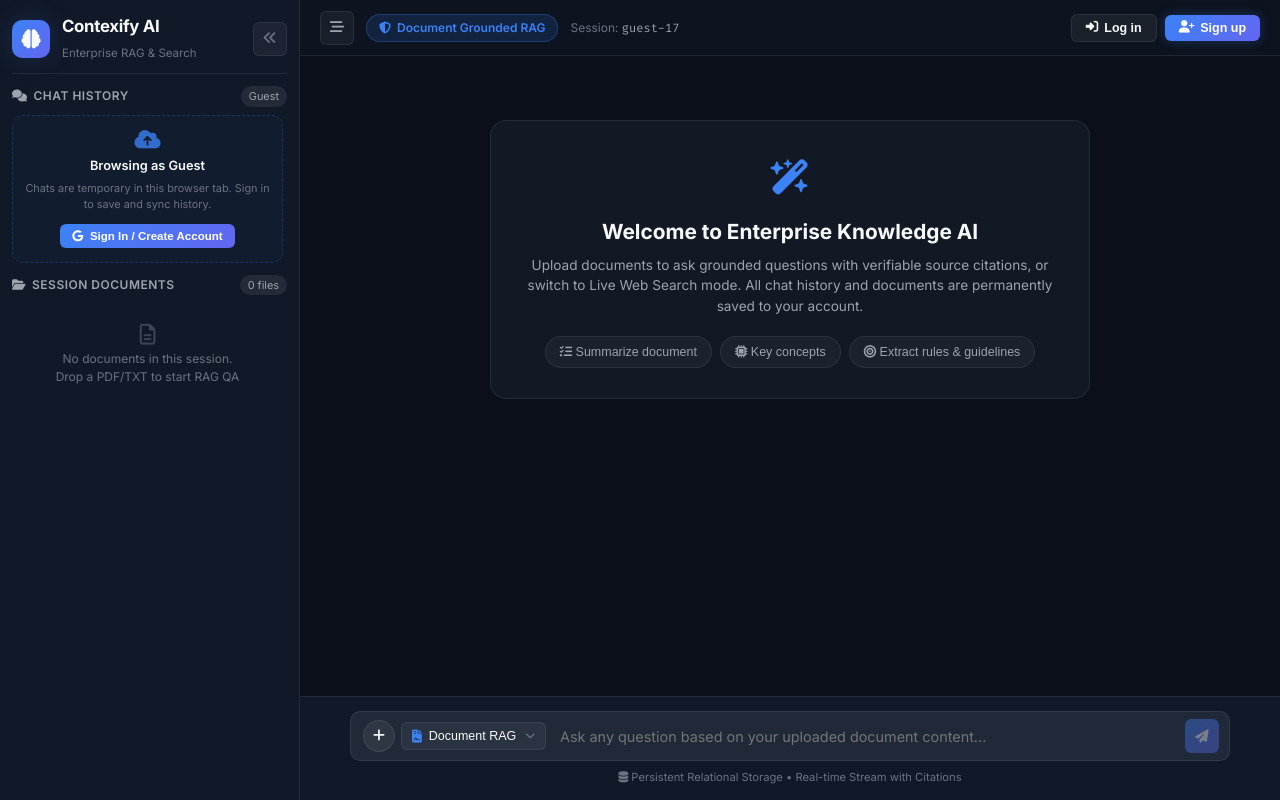
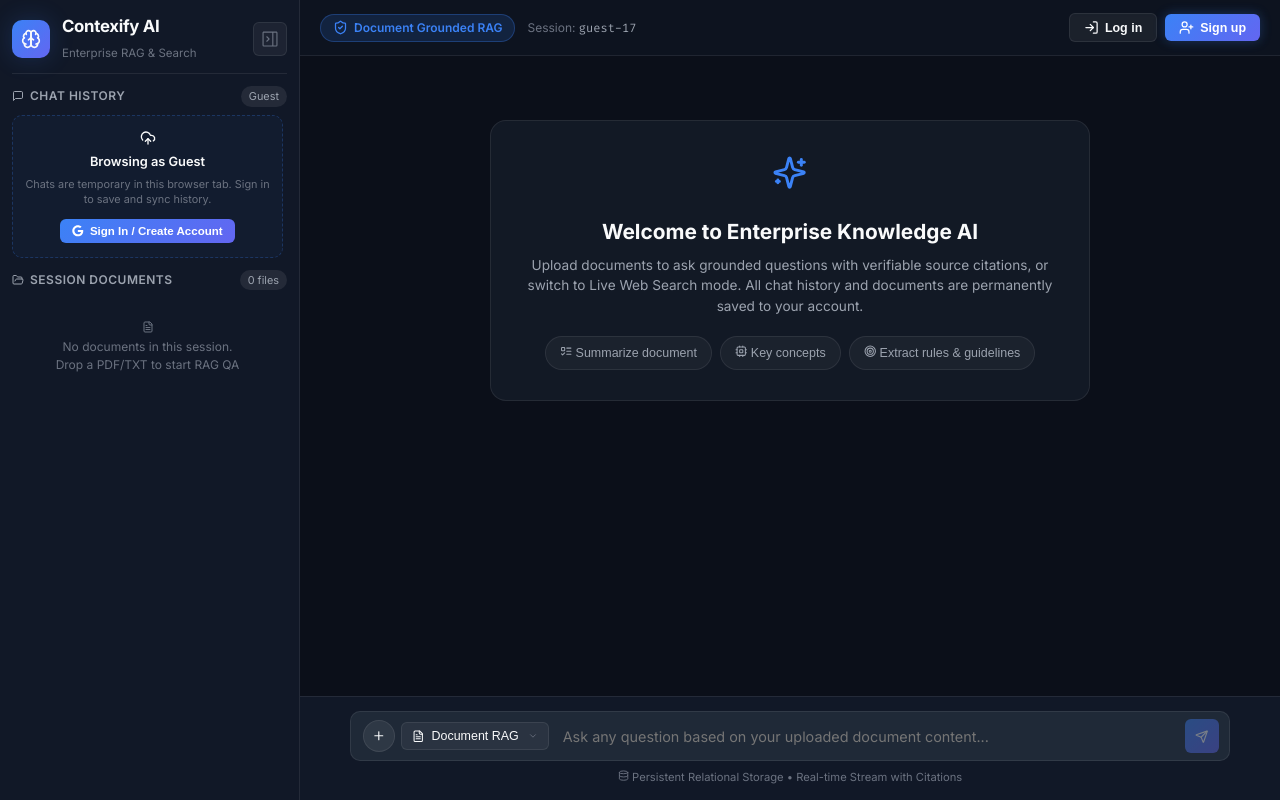
Before and after one commit to Prats129/Contexify, a React (Vite) app in the folder frontend/: page / in a window 1280 px wide. Built offline with nearby package versions, Linux system fonts and the light colour scheme.

Commit message:
feat: replace FontAwesome icons with React Icons for improved consistency and performance

```diff
--- a/frontend/src/components/Chat/ChatHeader.tsx
+++ b/frontend/src/components/Chat/ChatHeader.tsx
@@ -1,4 +1,11 @@
 import React from 'react';
+import {
+  LuGlobe,
+  LuShieldCheck,
+  LuLogIn,
+  LuUserPlus,
+  LuPlus,
+} from 'react-icons/lu';
 import type { ChatMode, User } from '../../types';
 
 interface ChatHeaderProps {
@@ -15,8 +22,6 @@
   currentMode,
   sessionId,
   onNewSession,
-  isSidebarOpen,
-  onToggleSidebar,
   currentUser,
   onOpenUserModal,
 }) => {
@@ -25,18 +30,9 @@
   return (
     <header className="workspace-header">
       <div className="header-left">
-        <button
-          type="button"
-          className="btn-toggle-sidebar-header"
-          onClick={onToggleSidebar}
-          title={isSidebarOpen ? 'Collapse sidebar' : 'Expand sidebar'}
-        >
-          <i className={`fa-solid ${isSidebarOpen ? 'fa-bars-staggered' : 'fa-bars'}`}></i>
-        </button>
-
         <div className="header-mode-indicator">
           <span className={`mode-badge ${isWeb ? 'WEB' : 'RAG'}`}>
-            <i className={`fa-solid ${isWeb ? 'fa-globe' : 'fa-shield-halved'}`}></i>{' '}
+            {isWeb ? <LuGlobe size={15} /> : <LuShieldCheck size={15} />}
             {isWeb ? 'Live Web Search' : 'Document Grounded RAG'}
           </span>
           <span className="session-tag">
@@ -54,14 +50,14 @@
               className="btn-header-login"
               onClick={() => onOpenUserModal('login')}
             >
-              <i className="fa-solid fa-right-to-bracket"></i> Log in
+              <LuLogIn size={15} /> Log in
             </button>
             <button
               type="button"
               className="btn-header-signup"
               onClick={() => onOpenUserModal('register')}
             >
-              <i className="fa-solid fa-user-plus"></i> Sign up
+              <LuUserPlus size={15} /> Sign up
             </button>
           </div>
         )}
@@ -74,7 +70,7 @@
             onClick={onNewSession}
             title="Start New Session"
           >
-            <i className="fa-solid fa-plus"></i> New Chat
+            <LuPlus size={15} /> New Chat
           </button>
         )}
       </div>
--- a/frontend/src/components/Chat/ChatInput.tsx
+++ b/frontend/src/components/Chat/ChatInput.tsx
@@ -1,4 +1,21 @@
 import React, { useRef, useEffect, useState } from 'react';
+import {
+  LuPlus,
+  LuFileText,
+  LuFileCode,
+  LuFileImage,
+  LuFile,
+  LuGlobe,
+  LuImage,
+  LuChevronDown,
+  LuChevronUp,
+  LuCheck,
+  LuSend,
+  LuLoader,
+  LuX,
+  LuDatabase,
+  LuSlidersHorizontal,
+} from 'react-icons/lu';
 import type { ChatMode, DocumentMetadata } from '../../types';
 
 interface ChatInputProps {
@@ -98,25 +115,25 @@
         return {
           title: 'Document RAG',
           desc: 'Grounded Context QA',
-          icon: 'fa-solid fa-file-contract',
+          icon: <LuFileText />,
         };
       case 'WEB_SEARCH':
         return {
           title: 'Web Search',
           desc: 'Live Internet Access',
-          icon: 'fa-solid fa-globe',
+          icon: <LuGlobe />,
         };
       case 'MULTIMODAL':
         return {
           title: 'Multimodal',
           desc: 'Vision & Audio (Coming)',
-          icon: 'fa-solid fa-photo-film',
+          icon: <LuImage />,
         };
       default:
         return {
           title: 'Document RAG',
           desc: 'Grounded Context QA',
-          icon: 'fa-solid fa-file-contract',
+          icon: <LuFileText />,
         };
     }
   };
@@ -131,17 +148,16 @@
       : 'Ask a question with multimodal vision & audio...';
 
   const getFileIcon = (fileType: string) => {
-    if (fileType === '.pdf') return 'fa-solid fa-file-pdf';
-    if (fileType === '.txt' || fileType === '.md')
-      return 'fa-solid fa-file-lines';
+    if (fileType === '.pdf') return <LuFileText />;
+    if (fileType === '.txt' || fileType === '.md') return <LuFileCode />;
     if (
       fileType === '.png' ||
       fileType === '.jpg' ||
       fileType === '.jpeg' ||
       fileType === '.webp'
     )
-      return 'fa-solid fa-file-image';
-    return 'fa-solid fa-file';
+      return <LuFileImage />;
+    return <LuFile />;
   };
 
   return (
@@ -151,7 +167,7 @@
         <div className="input-attachments-bar">
           {isUploading && (
             <div className="input-upload-pill">
-              <i className="fa-solid fa-spinner fa-spin"></i>
+              <LuLoader className="icon-spin" />
               <span>{uploadStatusText || 'Vectorizing document...'}</span>
             </div>
           )}
@@ -162,7 +178,7 @@
               className="input-attached-pill"
               title={`${doc.filename} (${(doc.file_size_bytes / 1024).toFixed(1)} KB)`}
             >
-              <i className={getFileIcon(doc.file_type)}></i>
+              {getFileIcon(doc.file_type)}
               <span className="pill-name">{doc.filename}</span>
               {onDeleteDocument && (
                 <button
@@ -171,7 +187,7 @@
                   onClick={() => onDeleteDocument(doc.document_id)}
                   title="Remove document"
                 >
-                  <i className="fa-solid fa-xmark"></i>
+                  <LuX />
                 </button>
               )}
             </div>
@@ -199,11 +215,7 @@
               title="Add document or image"
               disabled={isUploading || isSending}
             >
-              {isUploading ? (
-                <i className="fa-solid fa-spinner fa-spin"></i>
-              ) : (
-                <i className="fa-solid fa-plus"></i>
-              )}
+              {isUploading ? <LuLoader className="icon-spin" /> : <LuPlus />}
             </button>
 
             {/* Mode Dropdown Selector */}
@@ -215,22 +227,22 @@
                 title="Select Engine Mode"
                 disabled={isSending}
               >
-                <i className={currentModeDetails.icon}></i>
+                {currentModeDetails.icon}
                 <span className="mode-dropdown-label">
                   {currentModeDetails.title}
                 </span>
-                <i
-                  className={`fa-solid fa-chevron-${
-                    isDropdownOpen ? 'up' : 'down'
-                  } mode-chevron`}
-                ></i>
+                {isDropdownOpen ? (
+                  <LuChevronUp className="mode-chevron" />
+                ) : (
+                  <LuChevronDown className="mode-chevron" />
+                )}
               </button>
 
               {/* Dropdown Popup Menu */}
               {isDropdownOpen && (
                 <div className="mode-dropdown-menu">
                   <div className="mode-dropdown-header">
-                    <i className="fa-solid fa-sliders"></i> Engine Mode
+                    <LuSlidersHorizontal /> Engine Mode
                   </div>
 
                   <button
@@ -241,14 +253,14 @@
                     onClick={() => handleSelectMode('DOCUMENT_RAG')}
                   >
                     <div className="item-icon-wrapper">
-                      <i className="fa-solid fa-file-contract"></i>
+                      <LuFileText />
                     </div>
                     <div className="item-info">
                       <span className="item-title">Document RAG</span>
                       <span className="item-desc">Grounded Context QA</span>
                     </div>
                     {currentMode === 'DOCUMENT_RAG' && (
-                      <i className="fa-solid fa-check item-check"></i>
+                      <LuCheck className="item-check" />
                     )}
                   </button>
 
@@ -260,14 +272,14 @@
                     onClick={() => handleSelectMode('WEB_SEARCH')}
                   >
                     <div className="item-icon-wrapper">
-                      <i className="fa-solid fa-globe"></i>
+                      <LuGlobe />
                     </div>
                     <div className="item-info">
                       <span className="item-title">Web Search</span>
                       <span className="item-desc">Live Internet Access</span>
                     </div>
                     {currentMode === 'WEB_SEARCH' && (
-                      <i className="fa-solid fa-check item-check"></i>
+                      <LuCheck className="item-check" />
                     )}
                   </button>
 
@@ -280,14 +292,14 @@
                     title="Vision & Audio (Coming)"
                   >
                     <div className="item-icon-wrapper">
-                      <i className="fa-solid fa-photo-film"></i>
+                      <LuImage />
                     </div>
                     <div className="item-info">
                       <span className="item-title">Multimodal</span>
                       <span className="item-desc">Vision & Audio (Coming)</span>
                     </div>
                     {currentMode === 'MULTIMODAL' && (
-                      <i className="fa-solid fa-check item-check"></i>
+                      <LuCheck className="item-check" />
                     )}
                   </button>
                 </div>
@@ -314,18 +326,14 @@
             disabled={isSending || !inputQuery.trim()}
             title="Send Question"
           >
-            {isSending ? (
-              <i className="fa-solid fa-spinner fa-spin"></i>
-            ) : (
-              <i className="fa-solid fa-paper-plane"></i>
-            )}
+            {isSending ? <LuLoader className="icon-spin" /> : <LuSend />}
           </button>
         </div>
       </form>
       <div className="input-footer">
         <span>
-          <i className="fa-solid fa-database"></i> Persistent Relational Storage
-          • Real-time Stream with Citations
+          <LuDatabase /> Persistent Relational Storage • Real-time Stream with
+          Citations
         </span>
       </div>
     </div>
--- a/frontend/src/components/Chat/ChatWorkspace.tsx
+++ b/frontend/src/components/Chat/ChatWorkspace.tsx
@@ -1,4 +1,5 @@
 import React, { useState, useRef, useEffect } from 'react';
+import { LuCloudUpload } from 'react-icons/lu';
 import { ChatHeader } from './ChatHeader';
 import { MessageList } from './MessageList';
 import { ChatInput } from './ChatInput';
@@ -127,7 +128,7 @@
         <div className="workspace-drop-overlay">
           <div className="drop-overlay-box">
             <div className="drop-icon-wrapper">
-              <i className="fa-solid fa-cloud-arrow-up"></i>
+              <LuCloudUpload />
             </div>
             <h3>Drop your files here</h3>
             <p>PDF, TXT, MD, CSV, JSON or images to add to this chat</p>
--- a/frontend/src/components/Chat/CitationsBox.tsx
+++ b/frontend/src/components/Chat/CitationsBox.tsx
@@ -1,4 +1,5 @@
 import React from 'react';
+import { LuQuote } from 'react-icons/lu';
 import type { Citation } from '../../types';
 
 interface CitationsBoxProps {
@@ -11,7 +12,7 @@
   return (
     <div className="citations-box">
       <div className="citations-header">
-        <i className="fa-solid fa-quote-left"></i> Retrieved Context Citations ({citations.length})
+        <LuQuote /> Retrieved Context Citations ({citations.length})
       </div>
       {citations.map((c, idx) => (
         <div key={idx} className="citation-item">
--- a/frontend/src/components/Chat/MessageList.tsx
+++ b/frontend/src/components/Chat/MessageList.tsx
@@ -1,4 +1,5 @@
 import React, { useEffect, useRef } from 'react';
+import { LuSparkles, LuListTodo, LuCpu, LuTarget } from 'react-icons/lu';
 import { MessageItem } from './MessageItem';
 import type { Message, StreamingMessageState } from '../../types';
 
@@ -26,7 +27,7 @@
       {showWelcome && (
         <div className="welcome-banner">
           <div className="welcome-icon">
-            <i className="fa-solid fa-wand-magic-sparkles"></i>
+            <LuSparkles />
           </div>
           <h2>Welcome to Enterprise Knowledge AI</h2>
           <p>
@@ -45,7 +46,7 @@
                 )
               }
             >
-              <i className="fa-solid fa-list-check"></i> Summarize document
+              <LuListTodo /> Summarize document
             </button>
             <button
               type="button"
@@ -56,7 +57,7 @@
                 )
               }
             >
-              <i className="fa-solid fa-microchip"></i> Key concepts
+              <LuCpu /> Key concepts
             </button>
             <button
               type="button"
@@ -67,7 +68,7 @@
                 )
               }
             >
-              <i className="fa-solid fa-bullseye"></i> Extract rules & guidelines
+              <LuTarget /> Extract rules & guidelines
             </button>
           </div>
         </div>
--- a/frontend/src/components/Sidebar/DocumentList.tsx
+++ b/frontend/src/components/Sidebar/DocumentList.tsx
@@ -1,4 +1,5 @@
 import React from 'react';
+import { LuFolderOpen, LuFileText, LuFileCode, LuFile, LuTrash2 } from 'react-icons/lu';
 import type { DocumentMetadata } from '../../types';
 
 interface DocumentListProps {
@@ -11,16 +12,16 @@
   onDeleteDocument,
 }) => {
   const getFileIcon = (fileType: string) => {
-    if (fileType === '.pdf') return 'fa-solid fa-file-pdf';
-    if (fileType === '.txt' || fileType === '.md') return 'fa-solid fa-file-lines';
-    return 'fa-solid fa-file';
+    if (fileType === '.pdf') return <LuFileText />;
+    if (fileType === '.txt' || fileType === '.md') return <LuFileCode />;
+    return <LuFile />;
   };
 
   return (
     <div className="sidebar-section docs-section">
       <div className="section-header">
         <label className="section-label">
-          <i className="fa-solid fa-folder-open"></i> Session Documents
+          <LuFolderOpen /> Session Documents
         </label>
         <span className="doc-count-badge">{documents.length} files</span>
       </div>
@@ -28,7 +29,7 @@
       <div className="document-list">
         {documents.length === 0 ? (
           <div className="empty-docs-placeholder">
-            <i className="fa-regular fa-file-lines"></i>
+            <LuFileText />
             <p>No documents in this session.</p>
             <span>Drop a PDF/TXT to start RAG QA</span>
           </div>
@@ -36,7 +37,7 @@
           documents.map((doc) => (
             <div key={doc.document_id} className="doc-card">
               <div className="doc-info">
-                <i className={getFileIcon(doc.file_type)}></i>
+                {getFileIcon(doc.file_type)}
                 <div className="doc-details">
                   <span className="doc-name" title={doc.filename}>
                     {doc.filename}
@@ -52,7 +53,7 @@
                 onClick={() => onDeleteDocument(doc.document_id)}
                 title="Delete Document"
               >
-                <i className="fa-solid fa-trash-can"></i>
+                <LuTrash2 />
               </button>
             </div>
           ))
--- a/frontend/src/components/Sidebar/SessionHistory.tsx
+++ b/frontend/src/components/Sidebar/SessionHistory.tsx
@@ -1,6 +1,7 @@
 import React from 'react';
+import { LuMessageSquare, LuCloudUpload, LuGlobe, LuFileText, LuTrash2 } from 'react-icons/lu';
+import { FaGoogle } from 'react-icons/fa';
 import type { ChatSession, User } from '../../types';
-import { FaGoogle } from 'react-icons/fa';
 
 interface SessionHistoryProps {
   currentUser: User | null;
@@ -25,7 +26,7 @@
     <div className="sidebar-section history-section">
       <div className="section-header">
         <label className="section-label">
-          <i className="fa-solid fa-comments"></i> Chat History
+          <LuMessageSquare /> Chat History
         </label>
         <span className="session-count-badge">
           {isGuest ? 'Guest' : sessions.length}
@@ -35,7 +36,7 @@
       <div className="session-list">
         {isGuest ? (
           <div className="guest-history-card">
-            <i className="fa-solid fa-cloud-arrow-up"></i>
+            <LuCloudUpload />
             <p className="guest-title">Browsing as Guest</p>
             <span className="guest-desc">
               Chats are temporary in this browser tab. Sign in to save and sync history.
@@ -50,7 +51,7 @@
           </div>
         ) : sessions.length === 0 ? (
           <div className="empty-sessions-placeholder">
-            <i className="fa-regular fa-message"></i>
+            <LuMessageSquare />
             <p>No conversations yet.</p>
           </div>
         ) : (
@@ -65,11 +66,7 @@
                 title={`${s.title} (${isWeb ? 'Web Search' : 'Document RAG'})`}
               >
                 <div className="session-mini-icon">
-                  <i
-                    className={`fa-solid ${
-                      isWeb ? 'fa-globe' : 'fa-message'
-                    }`}
-                  ></i>
+                  {isWeb ? <LuGlobe /> : <LuMessageSquare />}
                 </div>
                 <div className="session-item-content">
                   <span className="session-item-title" title={s.title}>
@@ -77,11 +74,7 @@
                   </span>
                   <div className="session-item-meta">
                     <span className="session-tag-mode">
-                      <i
-                        className={`fa-solid ${
-                          isWeb ? 'fa-globe' : 'fa-file-contract'
-                        }`}
-                      ></i>{' '}
+                      {isWeb ? <LuGlobe /> : <LuFileText />}{' '}
                       {isWeb ? 'Web' : 'RAG'}
                     </span>
                     <span>{s.message_count || 0} msgs</span>
@@ -96,7 +89,7 @@
                   }}
                   title="Delete Conversation"
                 >
-                  <i className="fa-solid fa-trash-can"></i>
+                  <LuTrash2 />
                 </button>
               </div>
             );
--- a/frontend/src/components/Sidebar/Sidebar.tsx
+++ b/frontend/src/components/Sidebar/Sidebar.tsx
@@ -1,4 +1,6 @@
 import React from 'react';
+import { LuBrain, LuPlus } from 'react-icons/lu';
+import { GoSidebarCollapse, GoSidebarExpand } from 'react-icons/go';
 import { UserProfileCard } from './UserProfileCard';
 import { SessionHistory } from './SessionHistory';
 import { DocumentList } from './DocumentList';
@@ -44,7 +46,7 @@
           title={!isOpen ? 'Contexify AI - Click to expand' : undefined}
         >
           <div className="brand-icon">
-            <i className="fa-solid fa-brain"></i>
+            <LuBrain size={20} />
           </div>
           <div className="brand-text">
             <h1>Contexify AI</h1>
@@ -57,7 +59,7 @@
           onClick={onToggleSidebar}
           title={isOpen ? 'Collapse sidebar' : 'Expand sidebar'}
         >
-          <i className={`fa-solid ${isOpen ? 'fa-angles-left' : 'fa-angles-right'}`}></i>
+          {isOpen ? <GoSidebarCollapse size={18} /> : <GoSidebarExpand size={18} />}
         </button>
       </div>
 
@@ -70,7 +72,7 @@
             onClick={onNewSession}
             title="New Conversation"
           >
-            <i className="fa-solid fa-plus"></i>
+            <LuPlus size={18} />
             <span>New Conversation</span>
           </button>
         </div>
```
Also changed, not shown: frontend/src/components/Chat/MessageItem.tsx (+7 -6 lines), frontend/src/components/Modals/UserModal.tsx (+39 -21 lines), frontend/src/components/Sidebar/UserProfileCard.tsx (+4 -3 lines), frontend/src/styles/main.css (+13 -0 lines).
